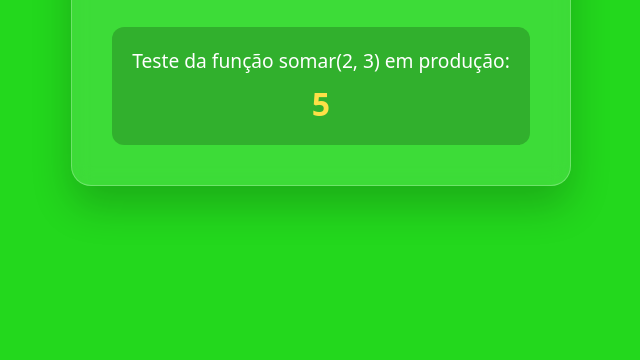
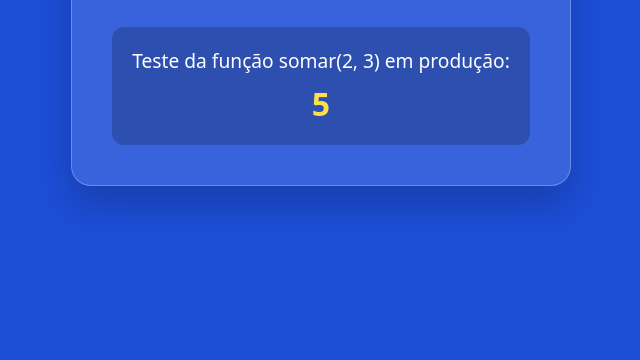
Before and after one commit to JorgeJunqueiro/CICD, a plain HTML site: page index.html in a window 1280 px wide. Shown: the part 440-800 px from the top of the page, without its empty margins (319-959 px from the left). Drawn offline with Linux system fonts and the light colour scheme.

Commit message:
Estaca 0

```diff
--- a/index.html
+++ b/index.html
@@ -8,7 +8,7 @@
     :root {
       /*https://jorgejunqueiro.github.io/CICD/*/
       /* MUDAR NA APRESENTAÇÃO: Ex: de azul (#1d4ed8) para verde (#047857) */
-      --cor-fundo: #23d81d;
+      --cor-fundo: #1d4ed8;
     }
 
     * {
```
